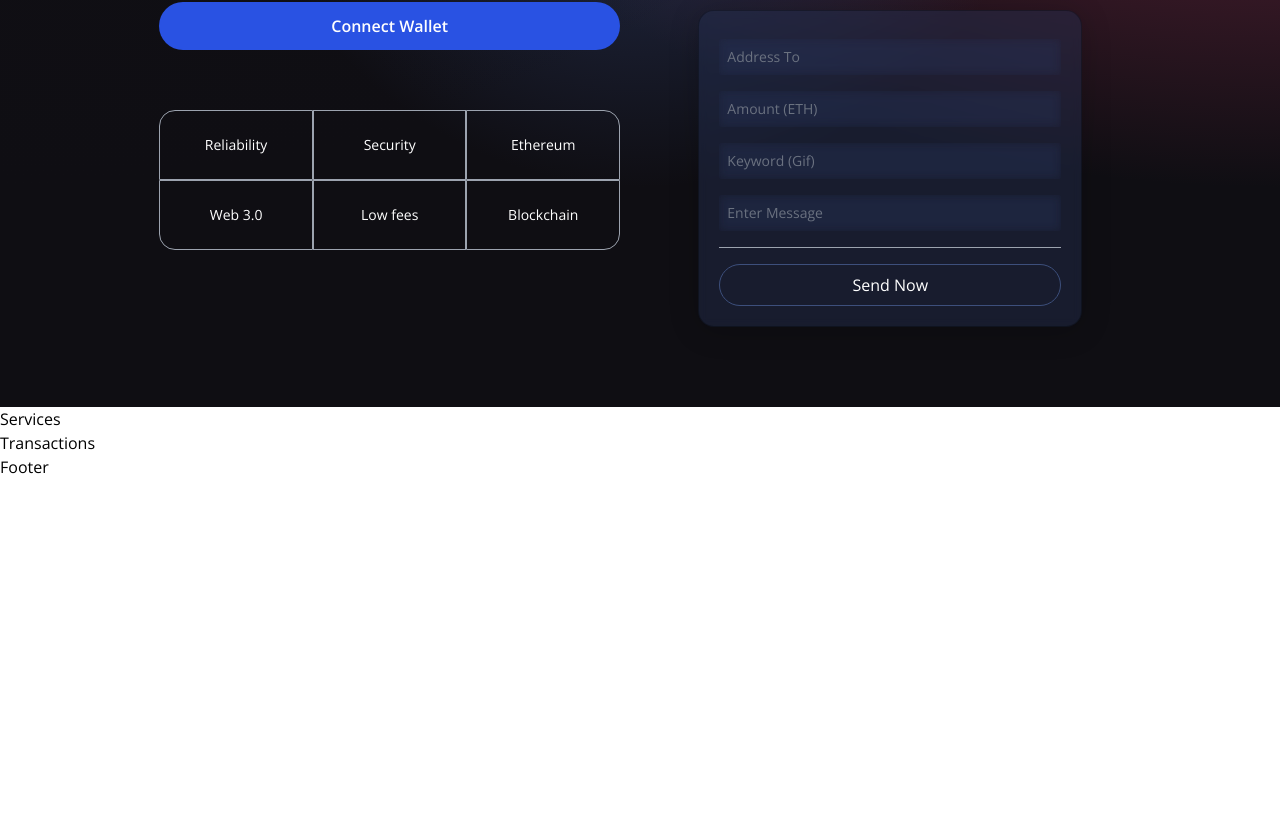
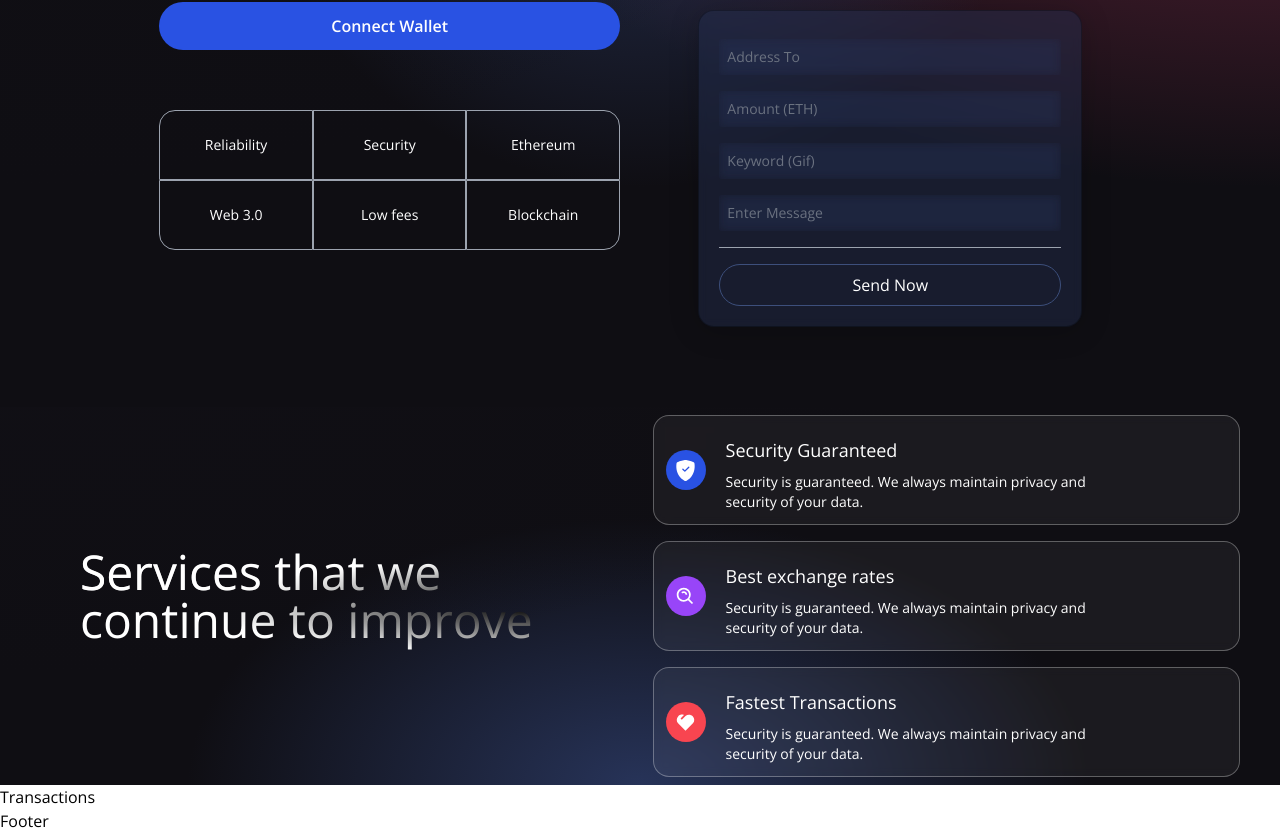
Before and after one commit to didierganthier/web3.0, a React (Vite) app in the folder client/: page / in a window 1280 px wide. Shown: the part 342-1175 px from the top of the page. Before the commit the page ends 821 px from the top, so only its background shows below. Built offline with nearby package versions, Linux system fonts and the light colour scheme.

Commit message:
Services.jsx designed

```diff
--- a/client/src/components/Services.jsx
+++ b/client/src/components/Services.jsx
@@ -2,9 +2,51 @@
 import { BiSearchAlt } from "react-icons/bi";
 import { RiHeart2Fill } from "react-icons/ri";
 
+const ServiceCard = ({ color, title, icon, subtitle }) => (
+  <div className="flex flex-row justify-start items-center white-glassmorphism p-3 m-2 cursor-pointer hover:shadow-xl">
+    <div className={`w-10 h-10 rounded-full flex justify-center items-center ${color}`}>
+      {icon}
+    </div>
+    <div className="ml-5 flex flex-col flex-1">
+      <h1 className="mt-2 text-white text-lg">{title}</h1>
+      <p className="mt-2 text-white text-sm md:w-9/12">{subtitle}</p>
+    </div>
+  </div>
+);
+
 const Services = () => {
   return (
-    <div>Services</div>
+    <div className="flex flex-col md:flex-row w-full justify-center items-center gradient-bg-services">
+      <div className="flex mf:flex-row flex-col items-center justify-between md:p-20 py-12 px-4">
+        <div className="flex flex-col flex-1 items-start justify-start">
+          <h1 className="text-white text-3xl sm:text-5xl py-2 text-gradient">
+            Services that  we
+            <br />
+            continue to improve
+          </h1>
+        </div>
+      </div>
+      <div className="flex flex-col flex-1 items-center justify-start">
+        <ServiceCard
+          color="bg-[#2952e3]"
+          title="Security Guaranteed"
+          icon={<BsShieldFillCheck fontSize={21} className="text-white" />}
+          subtitle="Security is guaranteed. We always maintain privacy and security of your data."
+        />
+        <ServiceCard
+          color="bg-[#9845f8]"
+          title="Best exchange rates"
+          icon={<BiSearchAlt fontSize={21} className="text-white" />}
+          subtitle="Security is guaranteed. We always maintain privacy and security of your data."
+        />
+        <ServiceCard
+          color="bg-[#f84550]"
+          title="Fastest Transactions"
+          icon={<RiHeart2Fill fontSize={21} className="text-white" />}
+          subtitle="Security is guaranteed. We always maintain privacy and security of your data. "
+        />
+      </div>
+    </div>
   )
 }
 
```
